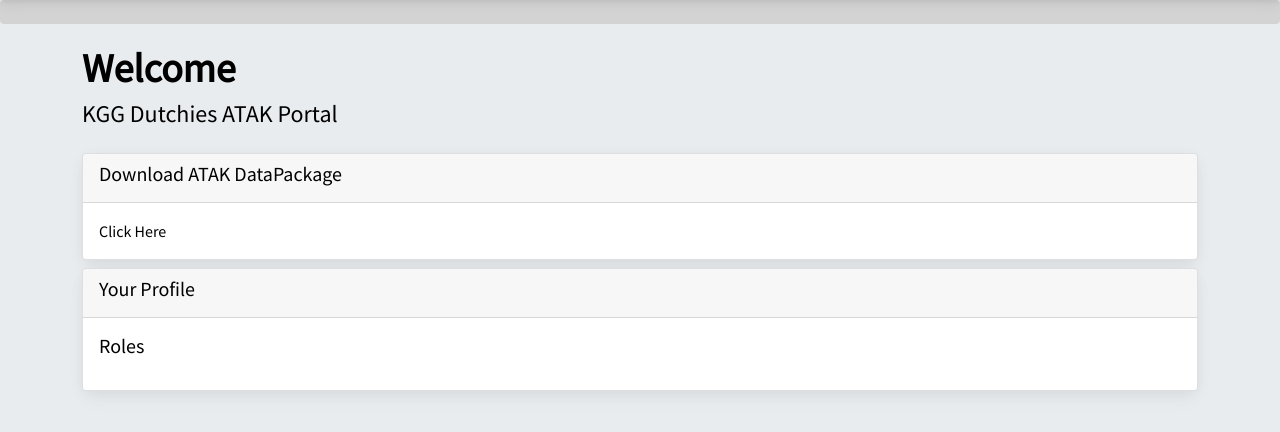
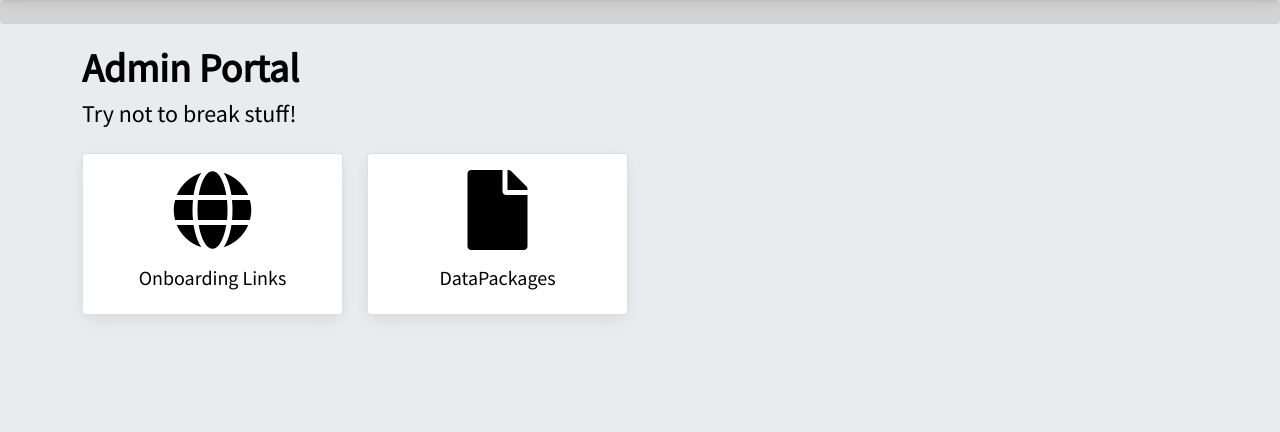
Before and after one commit to mattronix/opentak-onboarding-portal, a Flask app: template app/templates/admin_index.html in a window 1280 px wide. Shown: the part 76-508 px from the top of the page. Run offline with Flask 3, Linux system fonts and the light colour scheme; the template is opened without the code that fills it, so the values that code supplies are empty; parts of the project's set-up code (start-up, migrations or seed data) failed here and were passed over; some libraries are stand-ins or nearby versions.

Commit message:
admin views

```diff
--- a/app/__init__.py
+++ b/app/__init__.py
@@ -3,7 +3,7 @@
 from app.admin_views import admin_routes
 from flask import jsonify
 from app.models import db, migrate
-
+from app.jina_filters import jina2_filters_blueprint
 
 def create_app():
     # create and configure the app
@@ -13,6 +13,7 @@
     migrate.init_app(app, db)
     app.register_blueprint(routes)
     app.register_blueprint(admin_routes)
+    app.register_blueprint(jina2_filters_blueprint)
     return app
 
 app = create_app()
--- /dev/null
+++ b/app/jina_filters.py
@@ -0,0 +1,23 @@
+from flask import session, app
+from app.models import UserModel
+from flask import session, current_app
+from app.models import UserModel
+from flask import Blueprint
+
+jina2_filters_blueprint = Blueprint('jina2_filters', __name__)
+
+@jina2_filters_blueprint.app_context_processor
+def doesCurrentUserHaveRole():
+    def _doesCurrentUserHaveRole(role):
+        username = session.get("username")
+        user = UserModel.get_user_by_username(username)
+
+        if user is None:
+            return False
+
+        if role in [r.name for r in user.roles]:
+            return True
+
+        return False
+
+    return dict(doesCurrentUserHaveRole=_doesCurrentUserHaveRole)
--- a/app/templates/admin_index.html
+++ b/app/templates/admin_index.html
@@ -5,39 +5,33 @@
 {% block content %}
     <section class="features-boxed primary-color" style="background: #e9ecef;">
         <div class="container">
-            <h1 style="margin-top: 20px;"><strong>Welcome {{user.username}}</strong></h1>
-            <h4>KGG Dutchies ATAK Portal</h4>
+            <h1 style="margin-top: 20px;"><strong>Admin Portal</strong></h1>
+            <h4>Try not to break stuff!</h4>
         </div>
 
         <div class="mt-3 container">
             <div class="row">
-                <div class="mt-2 col-md-12">
+
+                <div class="mt-2 col-md-3">
                     <div class="card">
-                        <div class="card-header">
-                            <h5 class="card-title">Download ATAK DataPackage</h5>
-                        </div>
                         <div class="card-body">
-                            Click Here
+                        <div class="text-center">
+                            <i class="fas fa-globe fa-5x"></i>
+                            <h5 class="mt-3">Onboarding Links</h5>
                         </div>
                     </div>
                 </div>
-                <div class="mt-2 col-md-12">
+                </div>
+                <div class="mt-2 col-md-3">
                     <div class="card">
-                        <div class="card-header">
-                            <h5 class="card-title">Your Profile</h5>
-                        </div>
                         <div class="card-body">
-
-
-                            <h5>Roles</h5>
-                            <ul>
-                            {%for role in user.roles%}
-                                <li>{{role.name}}</li>
-                            {%endfor%}
-                            </ul>
+                        <div class="text-center">
+                            <i class="fas fa-file fa-5x"></i>
+                            <h5 class="mt-3">DataPackages</h5>
                         </div>
                     </div>
                 </div>
+            </div>
             </div>
         </div>
 
--- a/app/templates/base.html
+++ b/app/templates/base.html
@@ -45,6 +45,13 @@
           <li class="nav-item">
             <a style="color: black !important;"  class="nav-link" style="font-size:17px !important;" href="/logout">LOGOUT</a>
           </li>
+
+          {% if doesCurrentUserHaveRole("administrator") %}
+          <li class="nav-item">
+            <a style="color: black !important;"  class="nav-link" style="font-size:17px !important;" href="/admin">ADMIN</a>
+          </li>
+          {% endif %}
+
         </ul>
       </div>
     </nav>
--- a/app/views.py
+++ b/app/views.py
@@ -24,6 +24,7 @@
 def logout():
     # Remove the OTS session from the session variable
     session.pop('ots_profile', None)
+    session.pop('username', None)
     return redirect(url_for('routes.login'))
 
 @routes.route('/login', methods=['GET', 'POST'])
```
